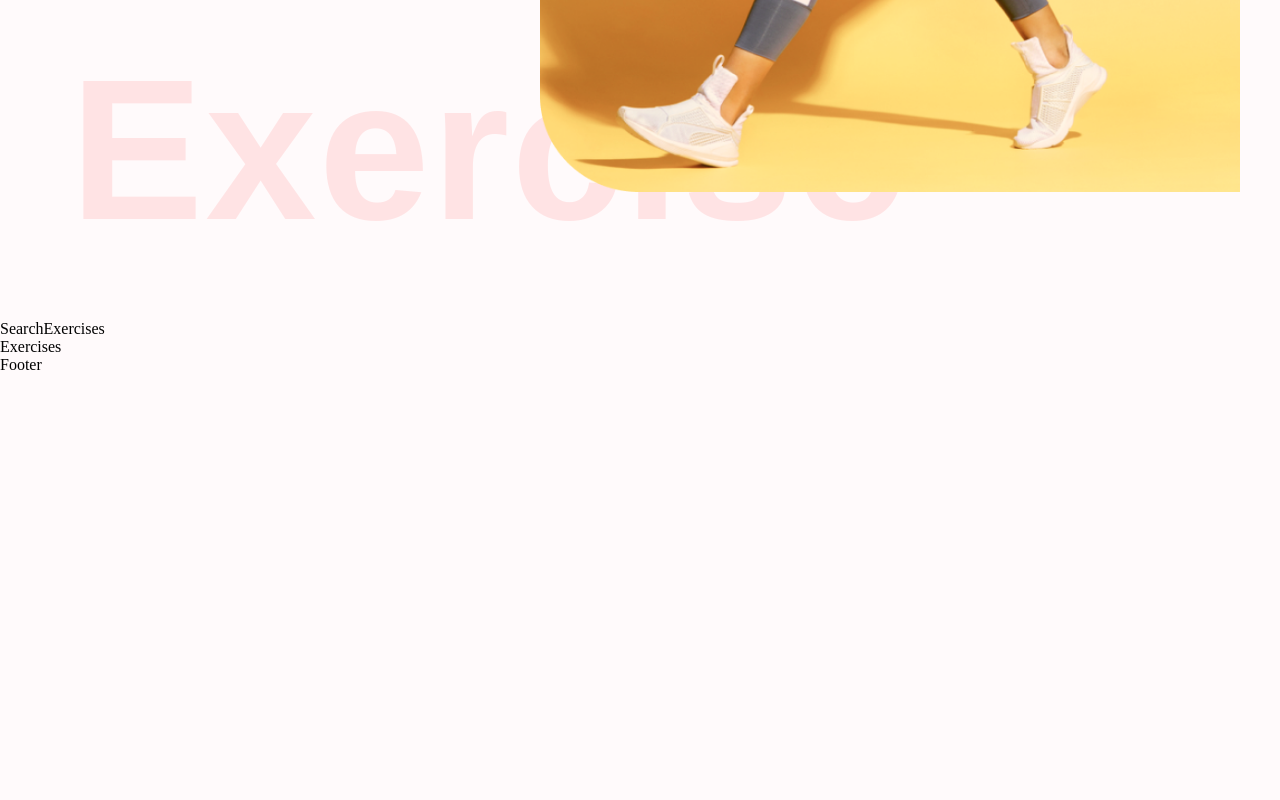
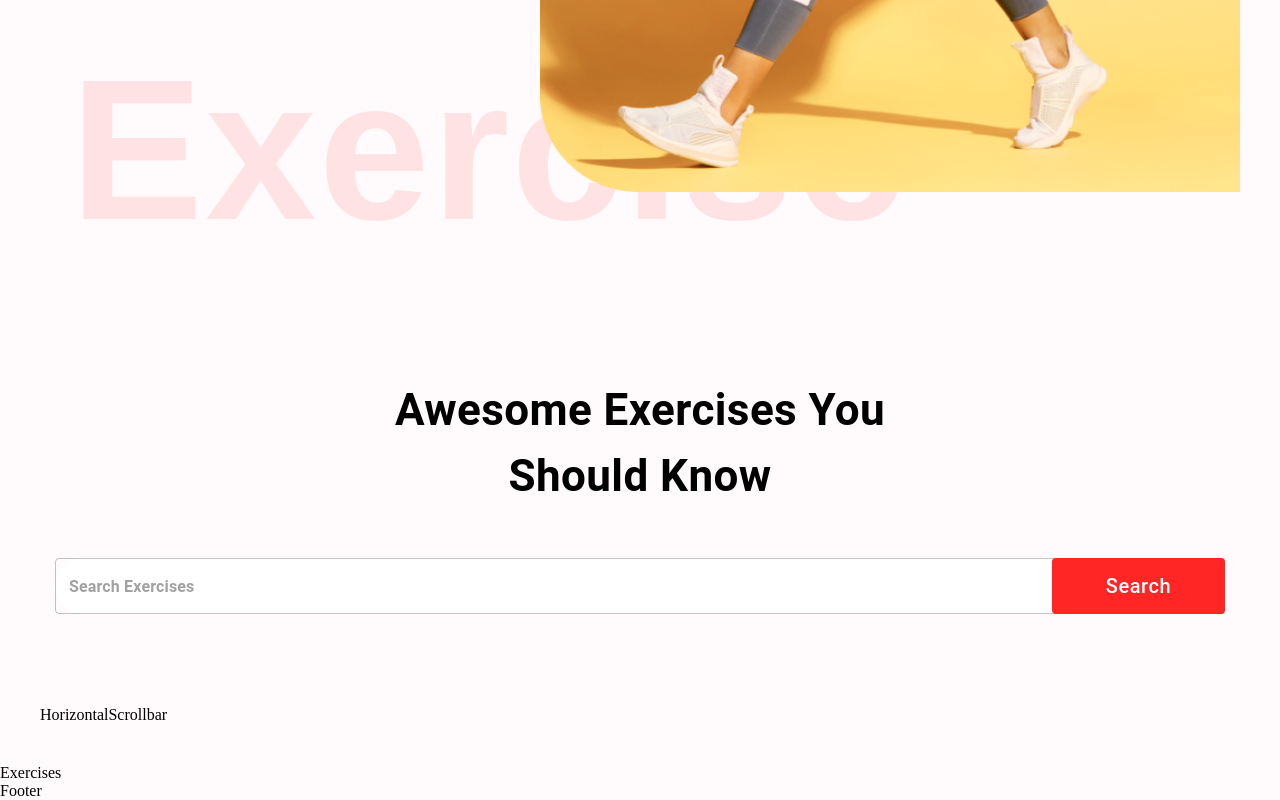
Before and after one commit to supuni97/Gym-App, a React (Create React App) app: page / in a window 1280 px wide. Shown: the part 674-1474 px from the top of the page. Before the commit the page ends 1048 px from the top, so only its background shows below. Built offline with nearby package versions, Linux system fonts and the light colour scheme; no server answers.

Commit message:
Added search exercises part

```diff
--- /dev/null
+++ b/src/components/HorizontalScrollbar.js
@@ -0,0 +1,9 @@
+import React from 'react'
+
+const HorizontalScrollbar = () => {
+  return (
+    <div>HorizontalScrollbar</div>
+  )
+}
+
+export default HorizontalScrollbar
--- a/src/components/SearchExercises.js
+++ b/src/components/SearchExercises.js
@@ -1,9 +1,81 @@
-import React from 'react'
+import React, { useEffect, useState } from 'react';
+import { Box, Button, Stack, TextField, Typography } from '@mui/material';
+import { exerciseOptions, fetchData } from '../utils/fetchData';
+import HorizontalScrollbar from './HorizontalScrollbar';
 
-const SearchExercises = () => {
+const SearchExercises = ({ setExercises, bodyPart, setBodyPart }) => {
+  const [search, setSearch] = useState('');
+  const [bodyParts, setBodyParts] = useState([]);
+
+  useEffect(() => {
+    const fetchExercisesData = async () => {
+      try {
+        const bodyPartsData = await fetchData('https://exercisedb.p.rapidapi.com/exercises/bodyPartList', exerciseOptions);
+        console.log(bodyPartsData); // Log the data to see what it looks like
+        if (Array.isArray(bodyPartsData)) {
+          setBodyParts(['all', ...bodyPartsData]);
+        } else {
+          console.error('bodyPartsData is not an array:', bodyPartsData);
+        }
+      } catch (error) {
+        console.error('Error fetching body parts data:', error);
+      }
+    };
+
+    fetchExercisesData();
+  }, []);
+
+
+  const handleSearch = async () => {
+    if (search) {
+      try {
+        const exercisesData = await fetchData('https://exercisedb.p.rapidapi.com/exercises', exerciseOptions);
+        console.log(exercisesData); // Log the data to see what it looks like
+        if (Array.isArray(exercisesData)) {
+          const searchedExercises = exercisesData.filter(
+            (item) => item.name.toLowerCase().includes(search)
+                   || item.target.toLowerCase().includes(search)
+                   || item.equipment.toLowerCase().includes(search)
+                   || item.bodyPart.toLowerCase().includes(search),
+          );
+
+          window.scrollTo({ top: 1800, left: 100, behavior: 'smooth' });
+
+          setSearch('');
+          setExercises(searchedExercises);
+        } else {
+          console.error('exercisesData is not an array:', exercisesData);
+        }
+      } catch (error) {
+        console.error('Error fetching exercises data:', error);
+      }
+    }
+  };
+
+
   return (
-    <div>SearchExercises</div>
-  )
-}
+    <Stack alignItems="center" mt="37px" justifyContent="center" p="20px">
+      <Typography fontWeight={700} sx={{ fontSize: { lg: '44px', xs: '30px' } }} mb="49px" textAlign="center">
+        Awesome Exercises You <br /> Should Know
+      </Typography>
+      <Box position="relative" mb="72px">
+        <TextField
+          height="76px"
+          sx={{ input: { fontWeight: '700', border: 'none', borderRadius: '4px' }, width: { lg: '1170px', xs: '350px' }, backgroundColor: '#fff', borderRadius: '40px' }}
+          value={search}
+          onChange={(e) => setSearch(e.target.value.toLowerCase())}
+          placeholder="Search Exercises"
+          type="text"
+        />
+        <Button className="search-btn" sx={{ bgcolor: '#FF2625', color: '#fff', textTransform: 'none', width: { lg: '173px', xs: '80px' }, height: '56px', position: 'absolute', right: '0px', fontSize: { lg: '20px', xs: '14px' } }} onClick={handleSearch}>
+          Search
+        </Button>
+      </Box>
+      <Box sx={{ position: 'relative', width: '100%', p: '20px' }}>
+        <HorizontalScrollbar data={bodyParts} bodyParts setBodyPart={setBodyPart} bodyPart={bodyPart} />
+      </Box>
+    </Stack>
+  );
+};
 
-export default SearchExercises
+export default SearchExercises;
--- /dev/null
+++ b/src/utils/fetchData.js
@@ -0,0 +1,16 @@
+export const exerciseOptions = {
+    method: 'GET',
+    headers: {
+        'X-RapidAPI-Key': process.env.REACT_APP_RAPID_API_KEY,
+      'x-rapidapi-host': 'exercisedb.p.rapidapi.com'
+    }
+  };
+
+
+export const fetchData = async (url, options) => {
+
+    const response = await fetch(url, options);
+    const data = await response.json();
+
+    return data;
+}
```
